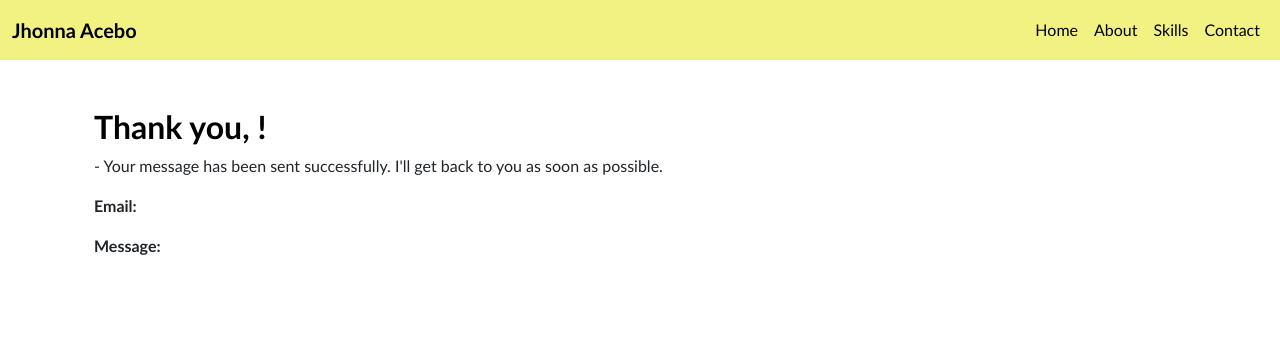
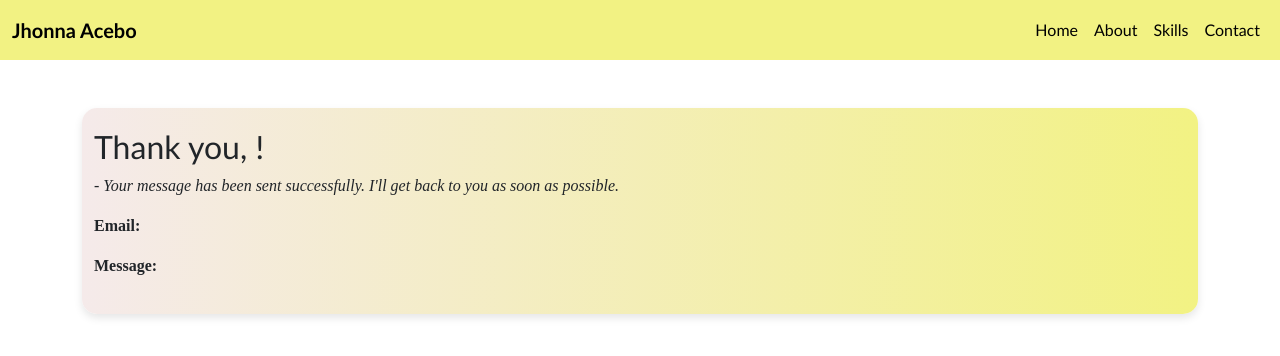
Before and after one commit to jhonnaacebo/PersonalWebPage, a React (Create React App) app: page /submission-success in a window 1280 px wide. Shown: the top 356 px of the page. Built offline with nearby package versions, Linux system fonts and the light colour scheme.

Commit message:
Update SubmissionSuccess.js

```diff
--- a/src/Components/SubmissionSuccess.js
+++ b/src/Components/SubmissionSuccess.js
@@ -7,13 +7,11 @@ const SubmissionSuccess = () => {
   const { name, email, message } = location.state || {};
 
   return (
-    <Container>
-       <h2 style={{ fontFamily: 'Trebuchet MS', fontWeight: 'bold', color: 'black' }}>
-      Thank you, {name}!
-    </h2>
-      <p style={{ fontFamily: 'Trebuchet MS' }}>- Your message has been sent successfully. I'll get back to you as soon as possible.</p>
-      <p style={{ fontFamily: 'Trebuchet MS' }}><strong>Email:</strong> {email}</p>
-      <p style={{ fontFamily: 'Trebuchet MS' }}><strong>Message:</strong> {message}</p>
+    <Container className="submission-success-container">
+       <h2 className="h2">Thank you, {name}!</h2>
+      <p className="p">- Your message has been sent successfully. I'll get back to you as soon as possible.</p>
+      <p className="p1"><strong>Email:</strong> {email}</p>
+      <p className="p1"><strong>Message:</strong> {message}</p>
     </Container>
   );
 };
```
